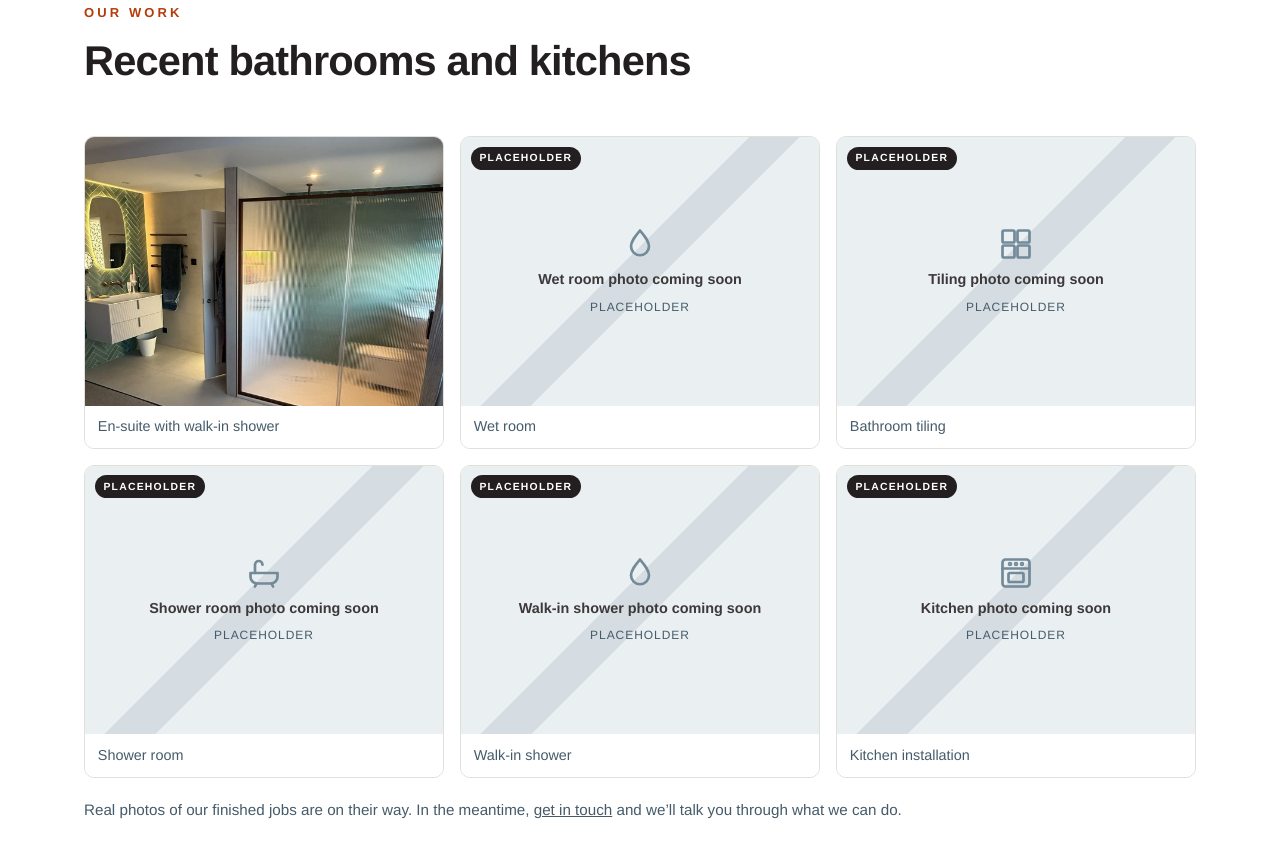
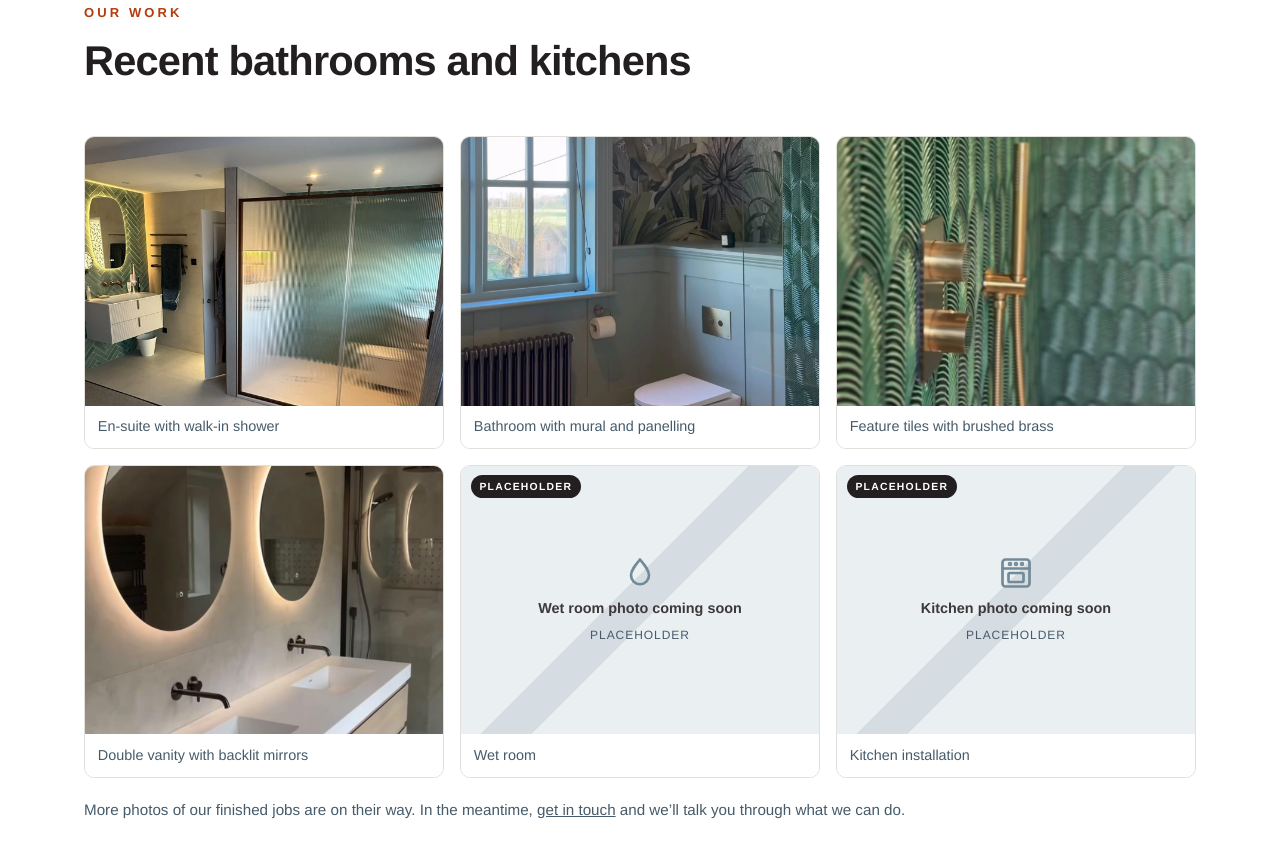
Before and after one commit to escottdamien80-design/Ultimate-Solutions, a website: page index.html in a window 1280 px wide. Shown: the part 3189-4047 px from the top of the page. Drawn offline with Linux system fonts and the light colour scheme.

Commit message:
Add three more real gallery photos
Co-Authored-By: Claude Opus 5.5 <noreply@anthropic.com>
Claude-Session: https://claude.ai/code/session_01CGY8r7UNfbwUQ8KmzmF9mg

```diff
--- a/index.html
+++ b/index.html
@@ -244,13 +244,13 @@
         -->
         <div class="gallery">
           <figure><img src="assets/img/gallery/ensuite-walk-in-shower.jpg" width="1200" height="900" loading="lazy" alt="Open-plan en-suite with green herringbone tiles, a backlit mirror, floating vanity and a large walk-in shower with fluted glass"><figcaption>En-suite with walk-in shower</figcaption></figure>
+          <figure><img src="assets/img/gallery/bathroom-mural-panelling.jpg" width="1200" height="900" loading="lazy" alt="Bathroom with a botanical wall mural, sage panelling, wall-hung toilet and green feature tiles in the shower"><figcaption>Bathroom with mural and panelling</figcaption></figure>
+          <figure><img src="assets/img/gallery/brass-shower-feature-tiles.jpg" width="1200" height="900" loading="lazy" alt="Close-up of green fan-pattern shower tiles with a brushed brass thermostatic valve and handset"><figcaption>Feature tiles with brushed brass</figcaption></figure>
+          <figure><img src="assets/img/gallery/double-vanity-backlit-mirrors.jpg" width="1200" height="900" loading="lazy" alt="Double vanity with two basins, wall-mounted taps and round backlit mirrors beside a walk-in shower"><figcaption>Double vanity with backlit mirrors</figcaption></figure>
           <figure><div class="ph"><svg class="icon" aria-hidden="true"><use href="#i-plumbing"/></svg><strong>Wet room photo coming soon</strong><small>Placeholder</small></div><span class="ph-tag">PLACEHOLDER</span><figcaption>Wet room</figcaption></figure>
-          <figure><div class="ph"><svg class="icon" aria-hidden="true"><use href="#i-tiling"/></svg><strong>Tiling photo coming soon</strong><small>Placeholder</small></div><span class="ph-tag">PLACEHOLDER</span><figcaption>Bathroom tiling</figcaption></figure>
-          <figure><div class="ph"><svg class="icon" aria-hidden="true"><use href="#i-bathroom"/></svg><strong>Shower room photo coming soon</strong><small>Placeholder</small></div><span class="ph-tag">PLACEHOLDER</span><figcaption>Shower room</figcaption></figure>
-          <figure><div class="ph"><svg class="icon" aria-hidden="true"><use href="#i-plumbing"/></svg><strong>Walk-in shower photo coming soon</strong><small>Placeholder</small></div><span class="ph-tag">PLACEHOLDER</span><figcaption>Walk-in shower</figcaption></figure>
           <figure><div class="ph"><svg class="icon" aria-hidden="true"><use href="#i-kitchen"/></svg><strong>Kitchen photo coming soon</strong><small>Placeholder</small></div><span class="ph-tag">PLACEHOLDER</span><figcaption>Kitchen installation</figcaption></figure>
         </div>
-        <p class="gallery-note">Real photos of our finished jobs are on their way. In the meantime, <a href="#quote">get in touch</a> and we&rsquo;ll talk you through what we can do.</p>
+        <p class="gallery-note">More photos of our finished jobs are on their way. In the meantime, <a href="#quote">get in touch</a> and we&rsquo;ll talk you through what we can do.</p>
       </div>
     </section>
 
```
Also changed, not shown: tests/interactions.test.cjs (+2 -2 lines), assets/img/gallery/bathroom-mural-panelling.jpg (added), assets/img/gallery/brass-shower-feature-tiles.jpg (added), assets/img/gallery/double-vanity-backlit-mirrors.jpg (added).
